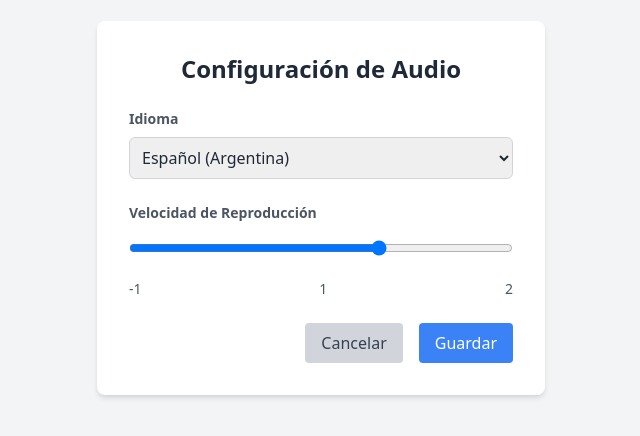
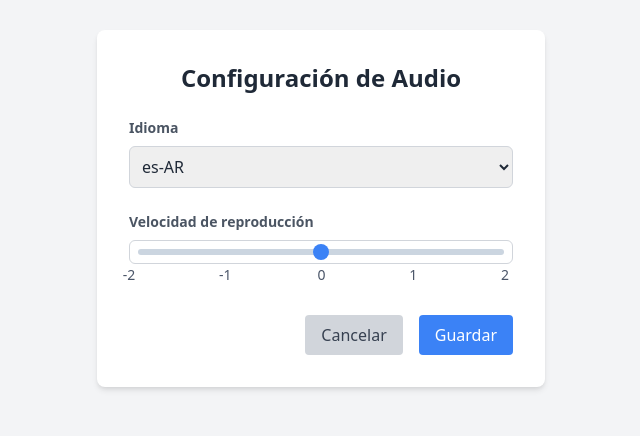
Before and after one commit to mrjesusenrique/TaskManager, a plain HTML site: page config.html in a window 1280 px wide. Shown: the part 192-628 px from the top of the page, without its empty margins (319-959 px from the left). Drawn offline with nearby package versions, Linux system fonts and the light colour scheme.

Commit message:
fix(range): fix styles range

```diff
--- a/config.html
+++ b/config.html
@@ -4,11 +4,12 @@
 <head>
   <meta charset="UTF-8">
   <meta name="viewport" content="width=device-width, initial-scale=1.0">
+  <link rel="stylesheet" href="css/styles.css">
+  <link href="https://cdn.jsdelivr.net/npm/tailwindcss@2.0.3/dist/tailwind.min.css" rel="stylesheet">
   <title>Configuración</title>
-  <link href="https://cdn.jsdelivr.net/npm/tailwindcss@2.0.3/dist/tailwind.min.css" rel="stylesheet">
 </head>
 
-<body class="bg-gray-100 font-sans text-gray-800">
+<body class="bg-gray-100 font-sans text-gray-800 mx-10">
   <div class="flex justify-center items-center min-h-screen bg-gray-100">
     <div class="bg-white p-8 rounded-lg shadow-md w-full max-w-md">
       <h2 class="text-2xl font-semibold text-gray-800 mb-6 text-center">Configuración de Audio</h2>
@@ -17,19 +18,21 @@
           <label for="language" class="block text-sm font-semibold text-gray-600">Idioma</label>
           <select id="language"
             class="mt-2 w-full p-2 border border-gray-300 rounded-md focus:outline-none focus:ring-2 focus:ring-blue-500">
-            <option value="es-AR">Español (Argentina)</option>
-            <option value="en-US">Inglés (EE.UU.)</option>
-            <option value="fr-FR">Francés</option>
-            <option value="de-DE">Alemán</option>
-            <option value="it-IT">Italiano</option>
+            <option value="es-AR">es-AR</option>
+            <option value="en-US">en-US</option>
+            <option value="fr-FR">fr-FR</option>
+            <option value="de-DE">de-DE</option>
+            <option value="it-IT">it-IT</option>
           </select>
         </div>
         <div>
-          <label for="speed" class="block text-sm font-semibold text-gray-600">Velocidad de Reproducción</label>
-          <input type="range" id="speed" min="-1" max="2" step="0.1" value="1"
+          <label for="speed" class="block text-sm font-semibold text-gray-600">Velocidad de reproducción</label>
+          <input type="range" id="speed" min="-2" max="2" step="0.1" value="0"
             class="mt-2 w-full p-2 border border-gray-300 rounded-md focus:outline-none focus:ring-2 focus:ring-blue-500">
-          <div class="flex justify-between text-sm text-gray-600 mt-2">
+          <div class="slider-marks">
+            <span>-2</span>
             <span>-1</span>
+            <span>0</span>
             <span>1</span>
             <span>2</span>
           </div>
@@ -37,8 +40,9 @@
         <div class="flex justify-end space-x-4">
           <button type="button" id="cancelar"
             class="px-4 py-2 bg-gray-300 text-gray-700 rounded hover:bg-gray-400">Cancelar</button>
-          <button type="submit" id="save-config""
-            class=" px-4 py-2 bg-blue-500 text-white rounded hover:bg-blue-600">Guardar</button>
+          <button type="submit" id="save-config" class="px-4 py-2 bg-blue-500 text-white rounded hover:bg-blue-600">
+            Guardar
+          </button>
         </div>
       </form>
     </div>
--- a/css/styles.css
+++ b/css/styles.css
@@ -21,3 +21,41 @@ body {
     transform: rotate(360deg);
   }
 }
+
+#speed {
+  position: relative;
+  width: 100%;
+  appearance: none;
+  background: transparent;
+}
+
+#speed::-webkit-slider-runnable-track {
+  background: #cbd5e0;
+  height: 6px;
+  border-radius: 5px;
+}
+
+#speed::-webkit-slider-thumb {
+  appearance: none;
+  width: 16px;
+  height: 16px;
+  background: #3b82f6;
+  border-radius: 50%;
+  margin-top: -5px;
+  cursor: pointer;
+}
+
+.slider-marks {
+  display: flex;
+  justify-content: space-between;
+  position: relative;
+  top: -6px;
+  font-size: 0.875rem;
+  color: #4a5568;
+  width: 100%;
+}
+
+.slider-marks span {
+  position: relative;
+  transform: translateX(-50%);
+}
--- a/js/config/config.js
+++ b/js/config/config.js
@@ -1,11 +1,12 @@
 document.addEventListener("DOMContentLoaded", () => {
   const form = document.querySelector("#configForm");
+  const speedSlider = document.getElementById("speed");
+  const allowedValues = [-2, -1, 0, 1, 2];
 
   form.addEventListener("submit", (e) => {
     e.preventDefault();
-
     const selectedLanguage = document.querySelector("#language").value;
-    const speed = document.querySelector("#speed").value;
+    const speed = speedSlider.value;
 
     console.log(`Idioma seleccionado: ${selectedLanguage}`);
     console.log(`Velocidad de reproducción: ${speed}`);
@@ -15,8 +16,15 @@ document.addEventListener("DOMContentLoaded", () => {
     alert("Configuración guardada correctamente.");
   });
 
-  const cancelButton = document.querySelector("#cancelar");
-  cancelButton.addEventListener("click", () => {
+  document.querySelector("#cancelar").addEventListener("click", () => {
     window.location.href = "index.html";
   });
+
+  speedSlider.addEventListener("input", () => {
+    const value = parseFloat(speedSlider.value);
+    const closestValue = allowedValues.reduce((prev, curr) =>
+      Math.abs(curr - value) < Math.abs(prev - value) ? curr : prev
+    );
+    speedSlider.value = closestValue;
+  });
 });
```
Also changed, not shown: createTask.html (+1 -1 lines).
